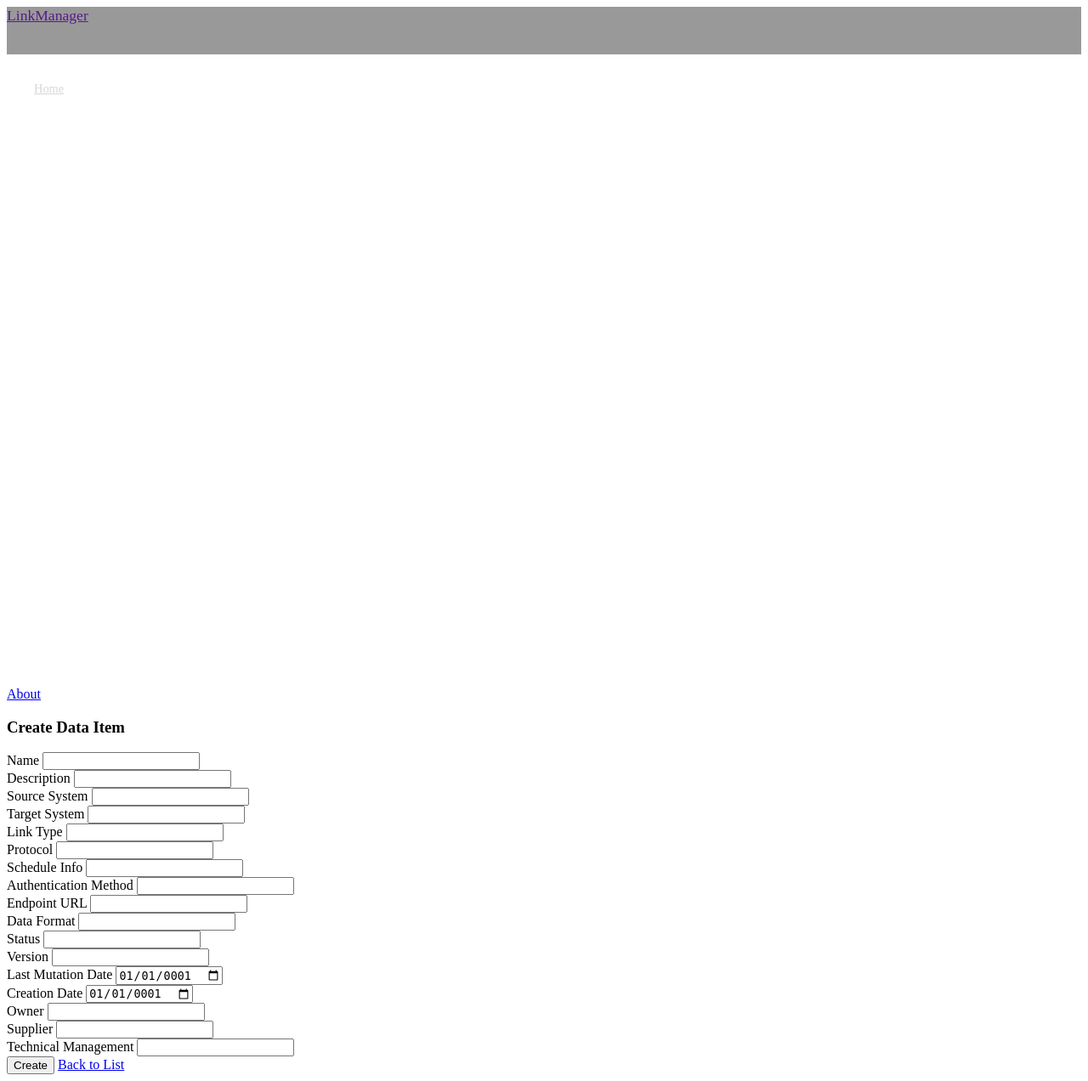
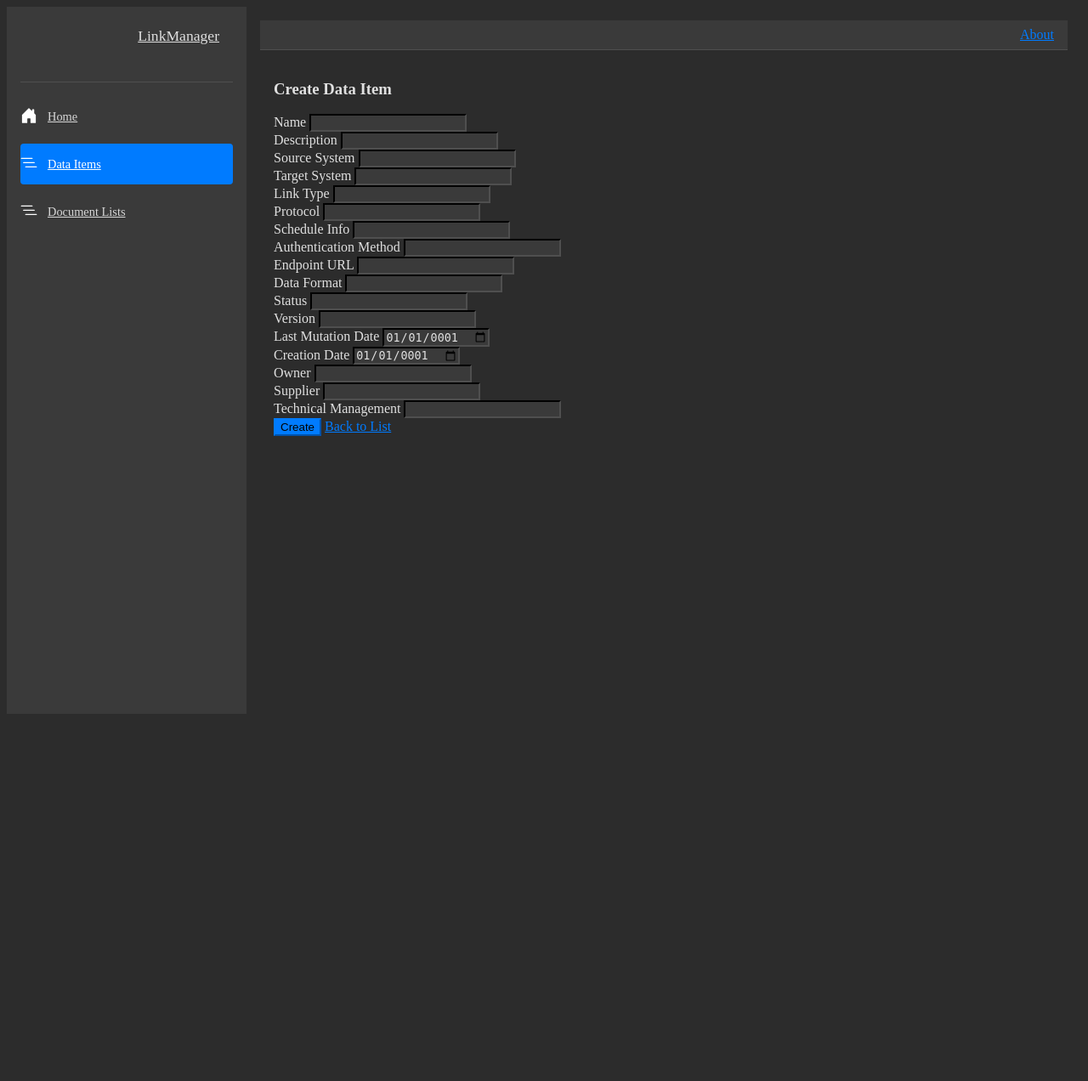
Before and after one commit to MauriceVanBeers/Blazor, an ASP.NET Core app: page /dataitems/create in a window 1280 px wide. Shown: the whole page at 85% size. After the commit the page ends 840 px from the top, so only its background shows below. Run offline with ASP.NET Core 8, Linux system fonts and the light colour scheme; style sheets or scripts are compiled from the project's sources.

Commit message:
feat: Implement view-only pages for DocumentList and dark modern design
This change implements view-only pages for the DocumentList entity and applies a dark, modern web design to the application.

It also includes the following bug fixes:
- Ensures a DocumentList is created when a new DataItem is created.
- Refactors the CreateDocument page to only save changes once.

```diff
--- a/LinkManager/Components/Layout/NavMenu.razor
+++ b/LinkManager/Components/Layout/NavMenu.razor
@@ -18,5 +18,10 @@
                 <span class="bi bi-list-nested-nav-menu" aria-hidden="true"></span> Data Items
             </NavLink>
         </div>
+        <div class="nav-item px-3">
+            <NavLink class="nav-link" href="documentlists">
+                <span class="bi bi-list-nested-nav-menu" aria-hidden="true"></span> Document Lists
+            </NavLink>
+        </div>
     </nav>
 </div>
--- a/LinkManager/Components/Layout/NavMenu.razor.css
+++ b/LinkManager/Components/Layout/NavMenu.razor.css
@@ -9,19 +9,22 @@
     right: 1rem;
     border: 1px solid rgba(255, 255, 255, 0.1);
     border-radius: 4px;
+    background-color: transparent;
 }
 
 .navbar-toggler:checked {
-    background-color: rgba(255, 255, 255, 0.5);
+    background-color: rgba(255, 255, 255, 0.1);
 }
 
 .top-row {
     height: 3.5rem;
-    background-color: rgba(0,0,0,0.4);
+    background-color: var(--primary-color);
+    border-bottom: 1px solid var(--border-color);
 }
 
 .navbar-brand {
     font-size: 1.1rem;
+    color: var(--text-color);
 }
 
 .bi {
@@ -65,7 +68,7 @@
     }
 
 .nav-item ::deep a.active {
-    background-color: rgba(255,255,255,0.37);
+    background-color: var(--accent-color);
     color: white;
 }
 
--- a/LinkManager/Components/Pages/DataItems/Create.razor
+++ b/LinkManager/Components/Pages/DataItems/Create.razor
@@ -89,6 +89,7 @@
 
     private async Task HandleValidSubmit()
     {
+        dataItem.DocumentList = new Models.DocumentList();
         _context.DataItems.Add(dataItem);
         await _context.SaveChangesAsync();
         NavigationManager.NavigateTo("/dataitems");
--- a/LinkManager/Components/Pages/Documents/CreateDocument.razor
+++ b/LinkManager/Components/Pages/Documents/CreateDocument.razor
@@ -39,9 +39,8 @@
             {
                 dataItem.DocumentList = new Models.DocumentList();
                 _context.DocumentLists.Add(dataItem.DocumentList);
-                await _context.SaveChangesAsync();
             }
-            document.DocumentListID = dataItem.DocumentList.ID;
+            document.DocumentListID = dataItem.DocumentListID;
             _context.Documents.Add(document);
             await _context.SaveChangesAsync();
         }
--- a/LinkManager/wwwroot/app.css
+++ b/LinkManager/wwwroot/app.css
@@ -1,17 +1,87 @@
-h1:focus {
-    outline: none;
+:root {
+    --primary-color: #3a3a3a;
+    --secondary-color: #2c2c2c;
+    --text-color: #e0e0e0;
+    --accent-color: #007bff;
+    --border-color: #4f4f4f;
+    --error-color: #e50000;
 }
 
-.valid.modified:not([type=checkbox]) {
-    outline: 1px solid #26b050;
+body {
+    background-color: var(--secondary-color);
+    color: var(--text-color);
 }
 
-.invalid {
-    outline: 1px solid #e50000;
+h1, h2, h3, h4, h5, h6 {
+    color: var(--text-color);
 }
 
-.validation-message {
-    color: #e50000;
+a {
+    color: var(--accent-color);
+}
+
+.table {
+    background-color: var(--primary-color);
+    color: var(--text-color);
+}
+
+.table th, .table td {
+    border-color: var(--border-color);
+}
+
+.form-control {
+    background-color: var(--primary-color);
+    color: var(--text-color);
+    border-color: var(--border-color);
+}
+
+.form-control:focus {
+    background-color: var(--primary-color);
+    color: var(--text-color);
+    border-color: var(--accent-color);
+    box-shadow: 0 0 0 0.2rem rgba(0, 123, 255, 0.25);
+}
+
+.btn-primary {
+    background-color: var(--accent-color);
+    border-color: var(--accent-color);
+}
+
+.btn-primary:hover {
+    background-color: #0056b3;
+    border-color: #0056b3;
+}
+
+.btn-link {
+    color: var(--accent-color);
+}
+
+.page {
+    display: flex;
+}
+
+.sidebar {
+    background-color: var(--primary-color);
+    width: 250px;
+    height: 100vh;
+    padding: 1rem;
+}
+
+main {
+    flex-grow: 1;
+    padding: 1rem;
+}
+
+.top-row {
+    background-color: var(--primary-color);
+    border-bottom: 1px solid var(--border-color);
+    padding: 0.5rem 1rem;
+    display: flex;
+    justify-content: flex-end;
+}
+
+.content {
+    padding: 1rem;
 }
 
 .blazor-error-boundary {
@@ -24,6 +94,6 @@ h1:focus {
         content: "An error has occurred."
     }
 
-.darker-border-checkbox.form-check-input {
-    border-color: #929292;
+.validation-message {
+    color: var(--error-color);
 }
```
Also changed, not shown: LinkManager/Components/Pages/DocumentLists/Details.razor (added, +63 -0 lines), LinkManager/Components/Pages/DocumentLists/Index.razor (added, +43 -0 lines), 2 other files.
